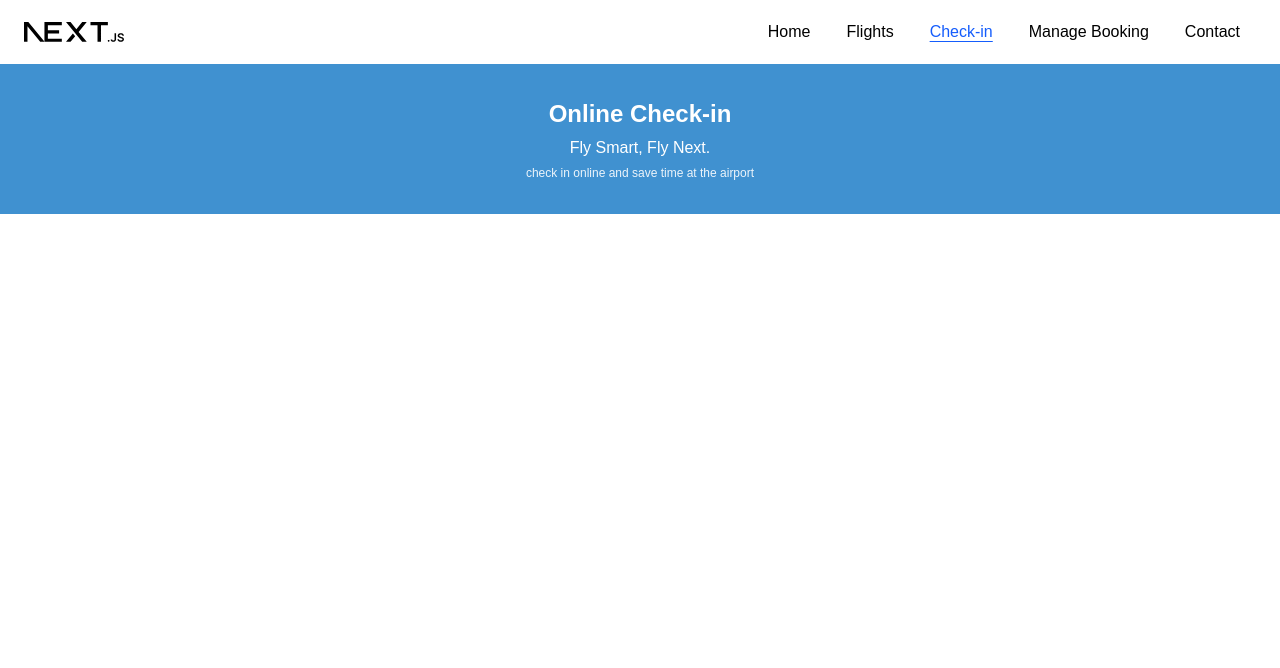
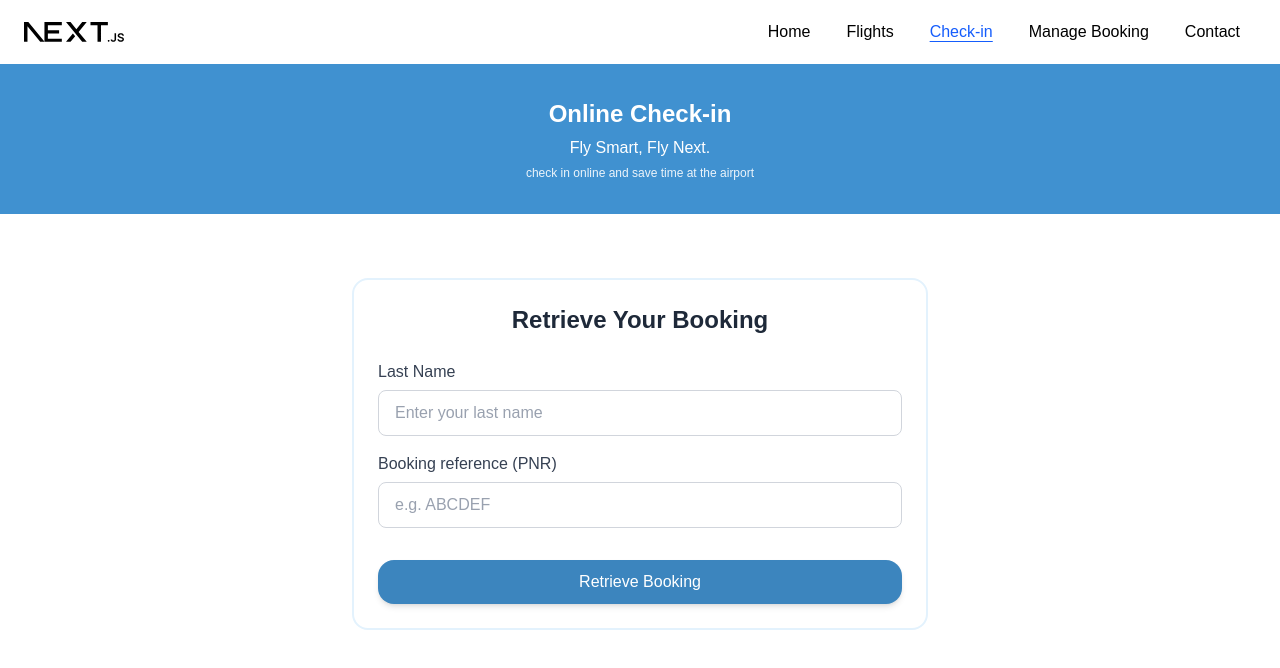
Before and after one commit to Saran-J/NextJS-Training, a Next.js app in the folder web/homework-01/: page /checkin in a window 1280 px wide. Shown: the top 668 px of the page. Built offline with nearby package versions, Linux system fonts and the light colour scheme.

Commit message:
create booking form

```diff
--- /dev/null
+++ b/web/homework-01/src/app/checkin/_components/BookingForm.tsx
@@ -0,0 +1,34 @@
+import React from 'react';
+import CommonTextfield from '@/components/common/CommonTextfield';
+import Button from '@/components/common/Button';
+
+export default function BookingForm() {
+    return (
+        <div className="flex flex-col gap-6 p-6 rounded-2xl border-2 border-border-secondary bg-white w-full max-w-xl mx-auto mt-8">
+            <h2 className="text-xl md:text-2xl font-bold text-gray-800 text-center">
+                Retrieve Your Booking
+            </h2>
+
+            <div className="flex flex-col gap-4">
+                <CommonTextfield
+                    title="Last Name"
+                    placeholder="Enter your last name"
+                    id="lastName"
+                />
+
+                <CommonTextfield
+                    title="Booking reference (PNR)"
+                    placeholder="e.g. ABCDEF"
+                    id="pnr"
+                />
+            </div>
+
+            <div className="mt-2">
+                <Button
+                    buttonTitle="Retrieve Booking"
+                    className="w-full"
+                />
+            </div>
+        </div>
+    );
+}
--- a/web/homework-01/src/app/checkin/page.tsx
+++ b/web/homework-01/src/app/checkin/page.tsx
@@ -1,9 +1,13 @@
 import CheckinHeader from "./_components/CheckinHeader";
+import BookingForm from "./_components/BookingForm";
 
 export default function CheckinPage() {
     return (
         <div className="min-h-screen bg-white">
             <CheckinHeader />
+            <div className="px-4 py-8">
+                <BookingForm />
+            </div>
         </div>
     );
 }
--- a/web/homework-01/src/app/globals.css
+++ b/web/homework-01/src/app/globals.css
@@ -6,6 +6,7 @@
   --button-primary: #3c85be;
   --button-primary-light: #8ab5d9;
   --primary: #4091d0;
+  --border-secondary: #e3f2fd;
 }
 
 @theme inline {
@@ -14,6 +15,7 @@
   --color-button-primary: var(--button-primary);
   --color-button-primary-light: var(--button-primary-light);
   --color-primary: var(--primary);
+  --color-border-secondary: var(--border-secondary);
   --font-sans: var(--font-geist-sans);
   --font-mono: var(--font-geist-mono);
 }
```
